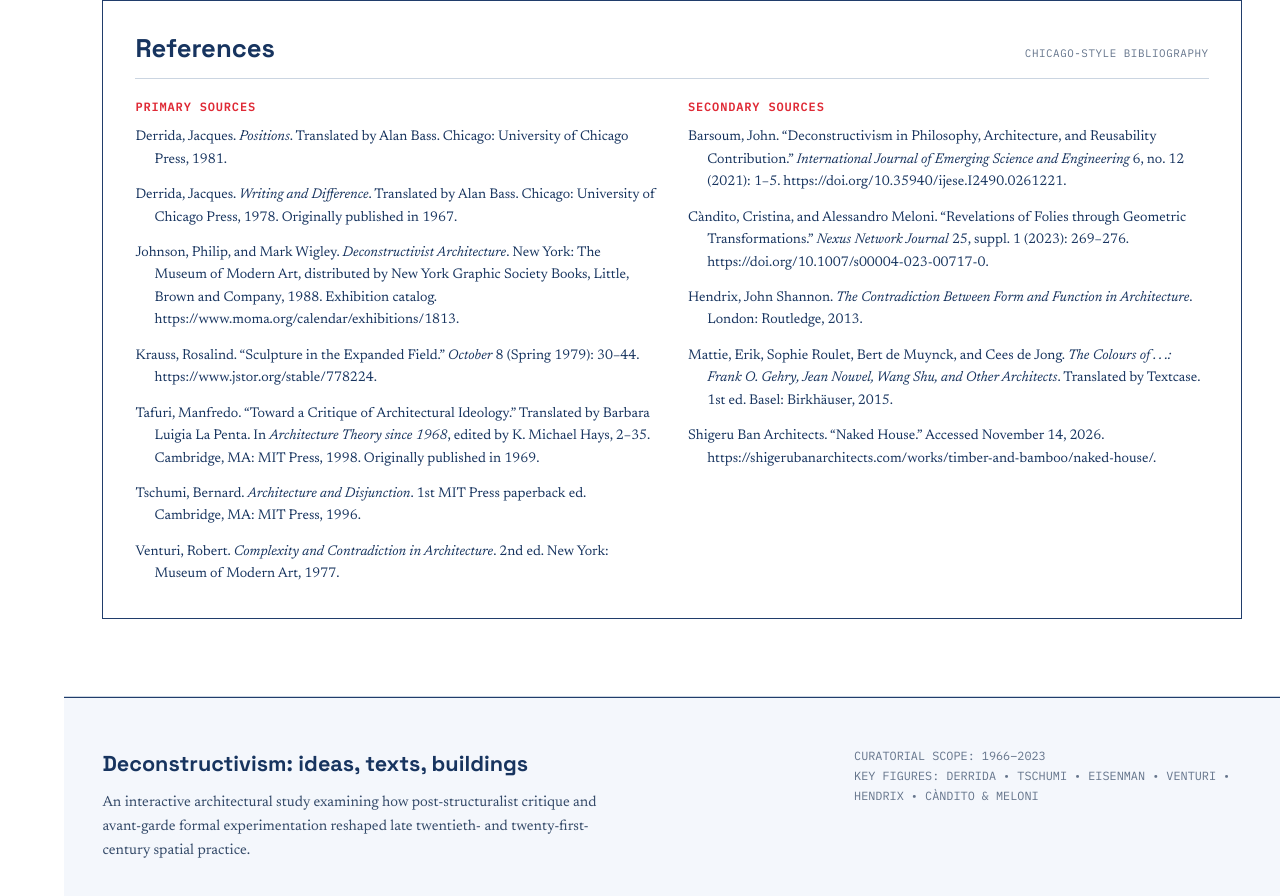
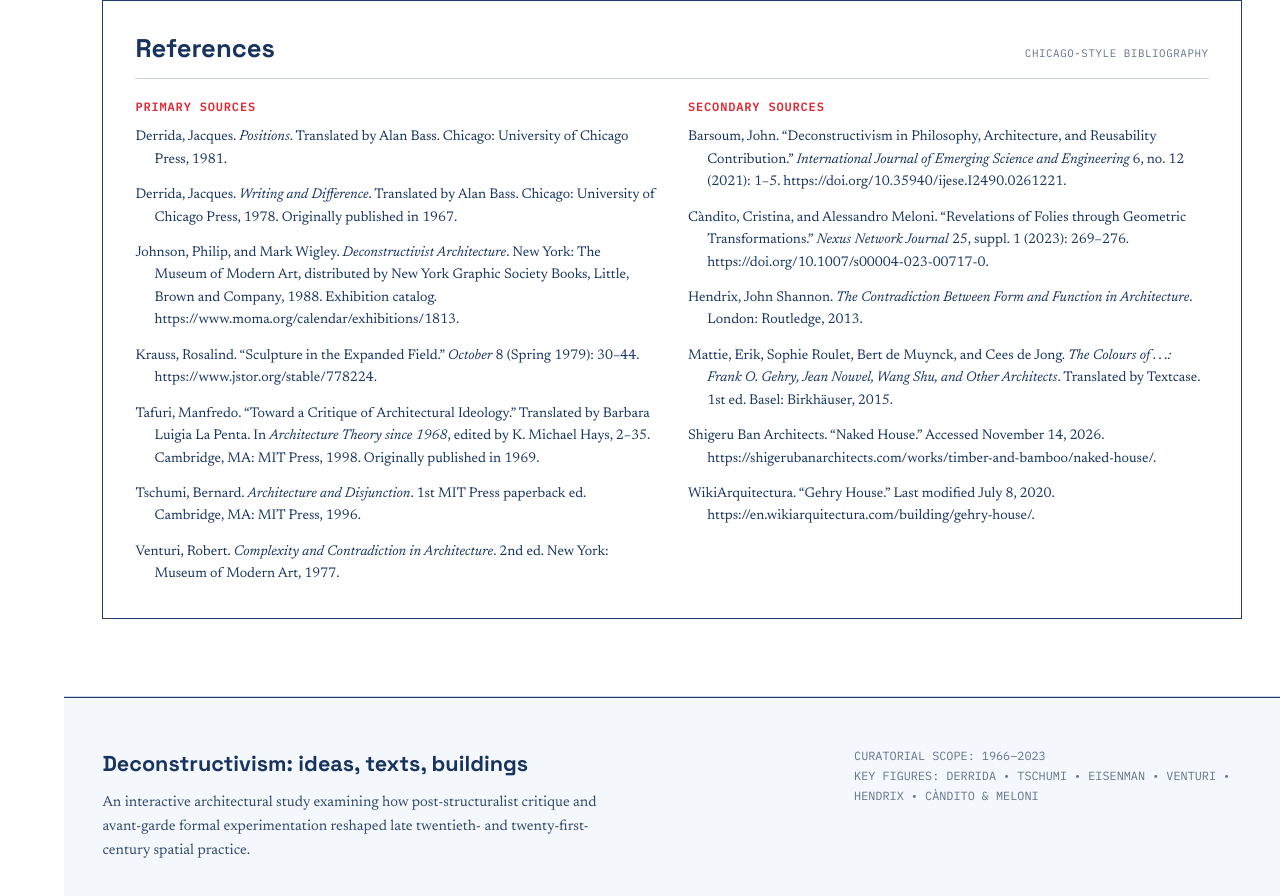
Before and after one commit to SolveigWatkins/arch-602, a plain HTML site: page index.html in a window 1280 px wide. Shown: the part 7293-8189 px from the top of the page. Drawn offline with Linux system fonts and the light colour scheme.

Commit message:
Cite Gehry House images
Co-authored-by: Copilot App <223556219+Copilot@users.noreply.github.com>

```diff
--- a/index.html
+++ b/index.html
@@ -1734,6 +1734,7 @@
               <li>Hendrix, John Shannon. <i>The Contradiction Between Form and Function in Architecture</i>. London: Routledge, 2013.</li>
               <li id="ref-mattie-2015">Mattie, Erik, Sophie Roulet, Bert de Muynck, and Cees de Jong. <i>The Colours of . . .: Frank O. Gehry, Jean Nouvel, Wang Shu, and Other Architects</i>. Translated by Textcase. 1st ed. Basel: Birkhäuser, 2015.</li>
               <li id="ref-shigeru-ban-naked-house">Shigeru Ban Architects. “Naked House.” Accessed November 14, 2026. <a href="https://shigerubanarchitects.com/works/timber-and-bamboo/naked-house/">https://shigerubanarchitects.com/works/timber-and-bamboo/naked-house/</a>.</li>
+              <li id="ref-wikiarquitectura-gehry-house">WikiArquitectura. “Gehry House.” Last modified July 8, 2020. <a href="https://en.wikiarquitectura.com/building/gehry-house/">https://en.wikiarquitectura.com/building/gehry-house/</a>.</li>
             </ul>
           </section>
         </div>
@@ -2010,9 +2011,9 @@ const PROJECT_MATRIX_DATA = [
         text: '<strong>Gehry House (1978):</strong> Frank Gehry wraps an original Dutch Colonial suburban house in a skewed, offset exoskeleton and volumetric additions placed at an angle.',
         imageLayout: 'masonry',
         images: [
-          { url: 'assets/images/gehry-house-interior.jpg', frameColor: 'black', caption: 'Gehry House - Interior view of the intersecting additions.' },
-          { url: 'assets/images/gehry-house-elevation.jpg', frameColor: 'black', caption: 'Gehry House - Elevation drawing showing the offset roof and volumes.' },
-          { url: 'assets/images/gehry-house-exterior.jpg', frameColor: 'black', caption: 'Gehry House - Exterior view of the metal-clad addition.' }
+          { url: 'assets/images/gehry-house-interior.jpg', frameColor: 'black', caption: 'Gehry House - Interior view of the intersecting additions.', imageReference: '#ref-wikiarquitectura-gehry-house', citationAuthor: 'WikiArquitectura', citationTitle: 'Gehry House', citationTitleInQuotes: true },
+          { url: 'assets/images/gehry-house-elevation.jpg', frameColor: 'black', caption: 'Gehry House - Elevation drawing showing the offset roof and volumes.', imageReference: '#ref-wikiarquitectura-gehry-house', citationAuthor: 'WikiArquitectura', citationTitle: 'Gehry House', citationTitleInQuotes: true },
+          { url: 'assets/images/gehry-house-exterior.jpg', frameColor: 'black', caption: 'Gehry House - Exterior view of the metal-clad addition.', imageReference: '#ref-wikiarquitectura-gehry-house', citationAuthor: 'WikiArquitectura', citationTitle: 'Gehry House', citationTitleInQuotes: true }
         ]
       },
       {
@@ -2110,7 +2111,7 @@ function renderProjectMatrix() {
                 ${group.images.map(img => `
                   <div class="matrix-image-frame matrix-image-frame--${img.frameColor}${img.imageReference ? ' matrix-image-frame--cited' : ''}">
                     <img src="${img.url}" alt="${img.caption}" style="width: 100%; height: 140px; object-fit: cover; background: #fff;" onerror="this.src='https://placehold.co/600x400/111111/e53e3e?text=Architectural+Drawing'">
-                    ${img.imageReference ? `<p class="matrix-image-citation"><a href="${img.imageReference}">${img.citationAuthor}, <i>${img.citationTitle}</i></a></p>` : ''}
+                    ${img.imageReference ? `<p class="matrix-image-citation"><a href="${img.imageReference}">${img.citationAuthor}, ${img.citationTitleInQuotes ? `“${img.citationTitle}”` : `<i>${img.citationTitle}</i>`}</a></p>` : ''}
                   </div>
                 `).join('')}
               </div>
```
